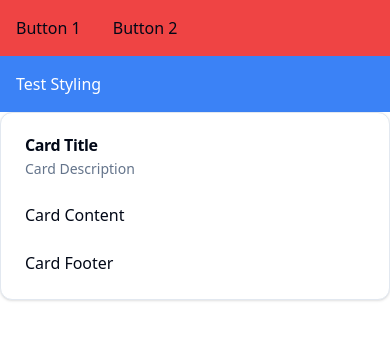
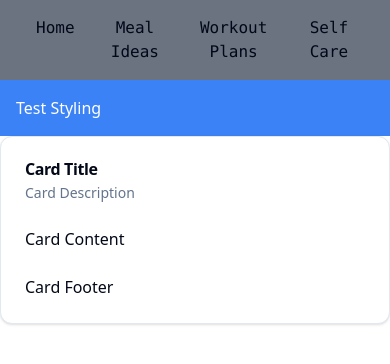
Before and after one commit to Clive-Makongo/FuelFit, a React (Vite) app: page / in a window 390 px wide. Shown: the top 364 px of the page. Built offline with nearby package versions, Linux system fonts and the light colour scheme.

Commit message:
adding helper files to switch between pages. will need to build mobile navbar

```diff
--- a/src/App.tsx
+++ b/src/App.tsx
@@ -1,5 +1,5 @@
 import Card from './components/manual/card'
-import Navbar from './components/manual/Nav/Navbar'
+import Navbar from './components/manual/NavDesk/Navbar'
 import './index.css'
 
 function App() {
--- a/src/components/manual/Nav/NavButton.tsx
+++ /dev/null
@@ -1,15 +0,0 @@
-import { NavProps } from "./types";
-
-//
-const NavButton = ({ text, onClick }: NavProps): JSX.Element => {
-    return (
-        <button
-            className="bg-red-500 m-2 p-2"
-            onClick={onClick}
-        >
-            {text}
-        </button>
-    );
-};
-
-export default NavButton;
--- a/src/components/manual/Nav/Navbar.tsx
+++ /dev/null
@@ -1,13 +0,0 @@
-import React from "react";
-import NavElement from "./NavElement";
-
-const Navbar: React.FC = () => {
-    return (
-        <ul className="flex bg-red-500 flex-row w-full">
-            <NavElement text="Button 1" onClick={() => alert("Button 1 clicked")} />
-            <NavElement text="Button 2" onClick={() => alert("Button 2 clicked")} />
-        </ul>
-    );
-};
-
-export default Navbar;
--- /dev/null
+++ b/src/components/manual/NavDesk/NavButton.tsx
@@ -0,0 +1,18 @@
+import { NavProps } from "./types";
+import {motion} from 'motion/react'
+
+//
+const NavButton = ({ text, onClick }: NavProps): JSX.Element => {
+    return (
+        <motion.button
+            className="m-2 p-2 font-mono"
+            onClick={onClick}
+            initial={{ scale: 0 }} animate={{ scale: 1 }}
+            whileHover={{scale: 1.04}}
+        >
+            {text}
+        </motion.button>
+    );
+};
+
+export default NavButton;
--- a/src/components/manual/Nav/NavElement.tsx
+++ b/src/components/manual/NavDesk/NavElement.tsx
@@ -3,7 +3,7 @@ import NavButton from "./NavButton";
 
 const NavElement = ({ text, onClick }: NavProps): JSX.Element => {
     return (
-        <li>
+        <li className="">
             <NavButton text={text} onClick={onClick} />
         </li>
     );
--- /dev/null
+++ b/src/components/manual/NavDesk/Navbar.tsx
@@ -0,0 +1,14 @@
+import NavElement from "./NavElement";
+
+const Navbar = (): JSX.Element => {
+    return (
+        <ul className="flex bg-gray-500 flex-row justify-evenly px-5">
+            <NavElement text="Home" onClick={() => alert("Button 1 clicked")} />
+            <NavElement text="Meal Ideas" onClick={() => alert("Button 2 clicked")} />
+            <NavElement text="Workout Plans" onClick={() => alert("Button 3 clicked")} />
+            <NavElement text="Self Care" onClick={() => alert("Button 3 clicked")} />
+        </ul>
+    );
+};
+
+export default Navbar;
--- a/src/output.css
+++ b/src/output.css
@@ -632,12 +632,13 @@ body {
   z-index: 1;
 }
 
-.m-5 {
-  margin: 1.25rem;
+.m-2 {
+  margin: 0.5rem;
 }
 
-.m-2 {
-  margin: 0.5rem;
+.mx-5 {
+  margin-left: 1.25rem;
+  margin-right: 1.25rem;
 }
 
 .ml-1 {
@@ -711,6 +712,10 @@ body {
   transform: translate(var(--tw-translate-x), var(--tw-translate-y)) rotate(var(--tw-rotate)) skewX(var(--tw-skew-x)) skewY(var(--tw-skew-y)) scaleX(var(--tw-scale-x)) scaleY(var(--tw-scale-y));
 }
 
+.resize {
+  resize: both;
+}
+
 .list-none {
   list-style-type: none;
 }
@@ -733,6 +738,27 @@ body {
 
 .justify-center {
   justify-content: center;
+}
+
+.justify-between {
+  justify-content: space-between;
+}
+
+.justify-evenly {
+  justify-content: space-evenly;
+}
+
+.gap-20 {
+  gap: 5rem;
+}
+
+.gap-60 {
+  gap: 15rem;
+}
+
+.gap-x-20 {
+  -moz-column-gap: 5rem;
+       column-gap: 5rem;
 }
 
 .space-x-1 > :not([hidden]) ~ :not([hidden]) {
@@ -793,24 +819,21 @@ body {
   background-color: rgb(239 68 68 / var(--tw-bg-opacity, 1));
 }
 
-.p-5 {
-  padding: 1.25rem;
+.bg-gray-500 {
+  --tw-bg-opacity: 1;
+  background-color: rgb(107 114 128 / var(--tw-bg-opacity, 1));
 }
 
-.p-6 {
-  padding: 1.5rem;
-}
-
-.p-60 {
-  padding: 15rem;
+.p-2 {
+  padding: 0.5rem;
 }
 
 .p-4 {
   padding: 1rem;
 }
 
-.p-2 {
-  padding: 0.5rem;
+.p-6 {
+  padding: 1.5rem;
 }
 
 .px-4 {
@@ -823,8 +846,17 @@ body {
   padding-bottom: 0.5rem;
 }
 
+.px-5 {
+  padding-left: 1.25rem;
+  padding-right: 1.25rem;
+}
+
 .pt-0 {
   padding-top: 0px;
+}
+
+.font-mono {
+  font-family: ui-monospace, SFMono-Regular, Menlo, Monaco, Consolas, "Liberation Mono", "Courier New", monospace;
 }
 
 .text-sm {
--- /dev/null
+++ b/src/utils/renderMobile.tsx
@@ -0,0 +1 @@
+import { useState, useEffect } from "react";
--- /dev/null
+++ b/src/utils/useWindowSize.tsx
@@ -0,0 +1,32 @@
+import { useEffect, useState } from "react";
+
+interface size {
+    width: number;
+    height: number
+};
+
+export const useWindowSize = (): size => {
+    const getSize = (): size => {
+        return {
+            width: window.innerWidth,
+            height: window.innerHeight,
+        };
+    };
+
+    const [windowSize, setWindowSize] = useState<size>(getSize);
+
+    useEffect(() => {
+        const handleResize = () => {
+            setWindowSize(getSize());
+        };
+
+        window.addEventListener('resize', handleResize);
+
+        return () => {
+            window.removeEventListener('resize', handleResize);
+        };
+    }, []);
+
+    return windowSize;
+
+};
```
Also changed, not shown: src/components/manual/NavDesk/index.ts (renamed from src/components/manual/Nav/index.ts), src/components/manual/NavDesk/types.ts (renamed from src/components/manual/Nav/types.ts), src/containers/Home.tsx (added).
